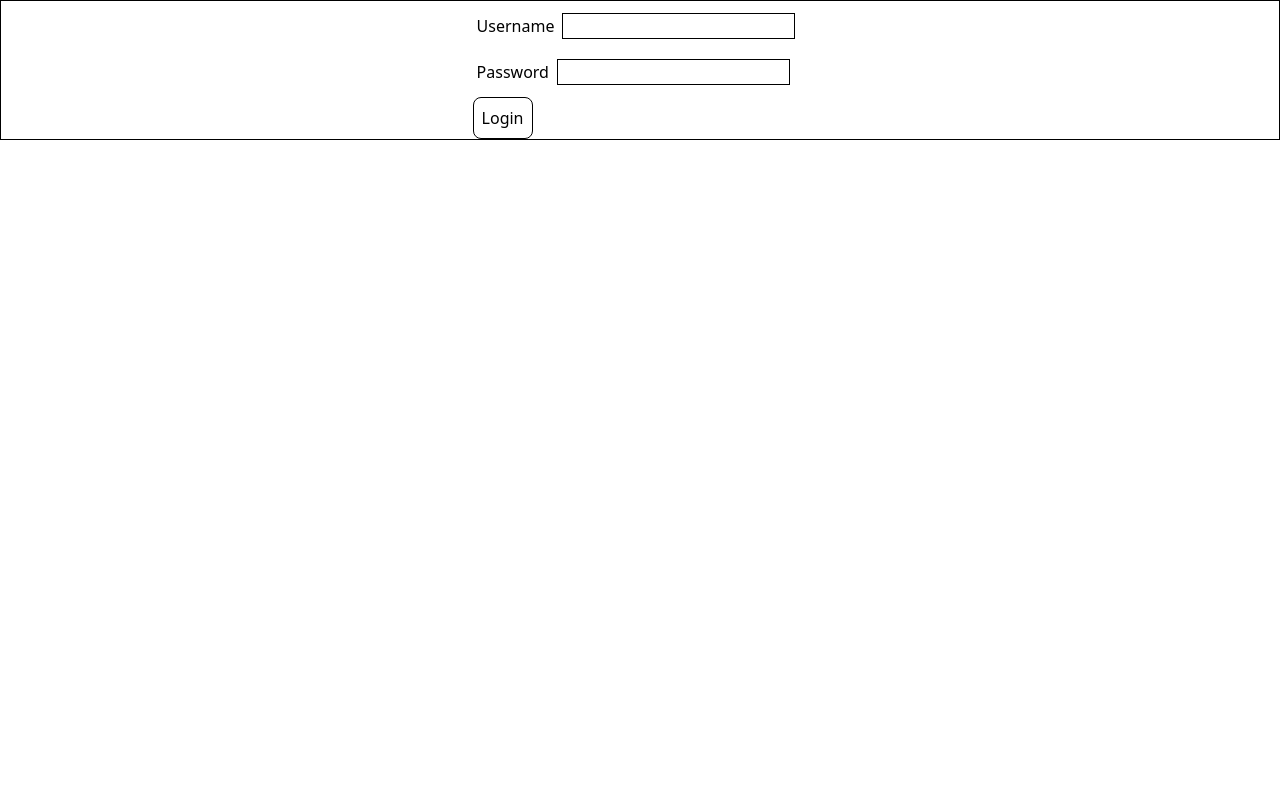
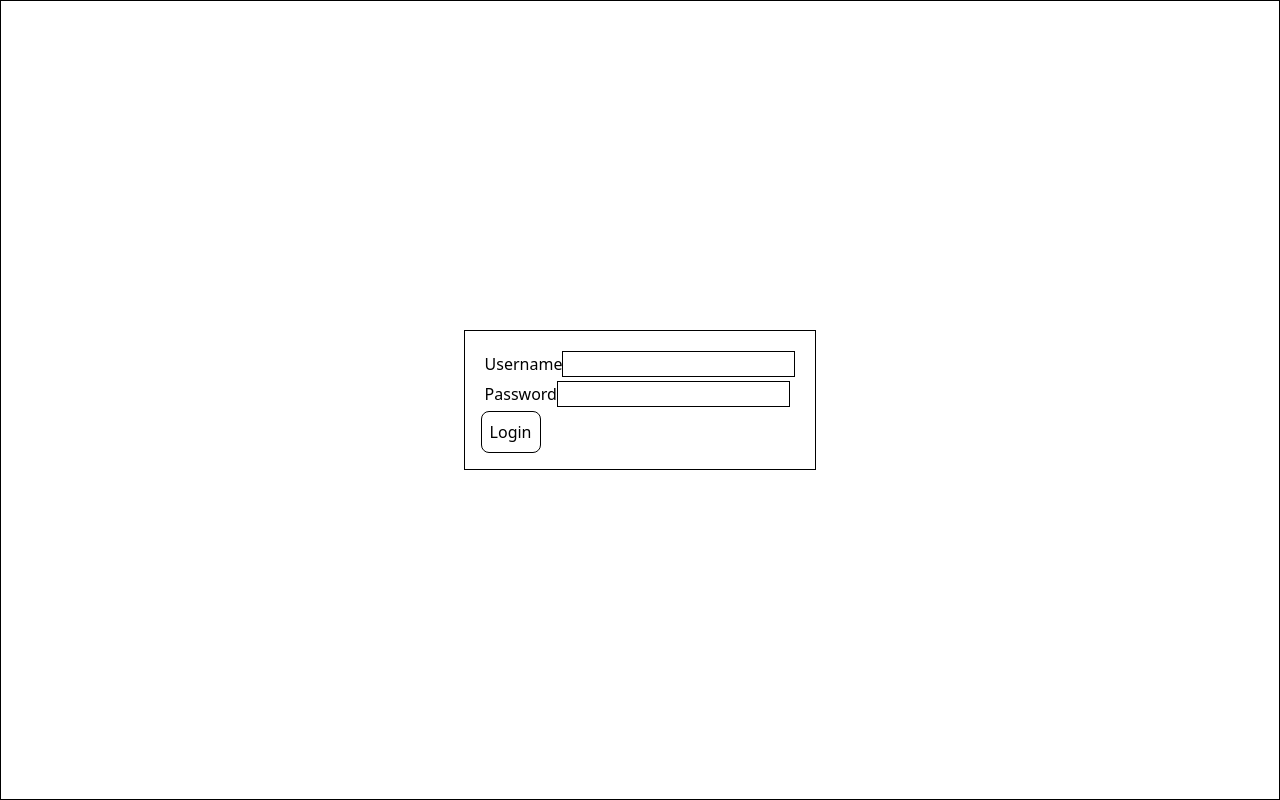
Before and after one commit to pekkoeskola/watch-this-frontend-web, a React (Vite) app: page /login in a window 1280 px wide. Built offline with nearby package versions, Linux system fonts and the light colour scheme.

Commit message:
Added LoginForm component and login route

```diff
--- a/src/components/LoginForm.tsx
+++ b/src/components/LoginForm.tsx
@@ -1,19 +1,18 @@
 const LoginForm = () => {
   return(
-    <div className={"flex justify-center align-baseline border"}>
-      <form className={"flex-row justify-center align-baseline"}>
-        <label className={"block m-1 padding"}>
+    <form className={"border p-4"}>
+      <label className={"m-1 padding block"}>
         Username
-          <input type="text" className={"border m-2"}/>
+        <input type="text" className={"border"}/>
       </label>
-        <label className={"block m-1"}>
+      <label className={"m-1 block"}>
         Password
-          <input type="text" className={"border m-2"}/>
+        <input type="text" className={"border"}/>
       </label>
       <button className={"border p-2 rounded-lg"} type="submit">Login</button>
     </form>
-    </div>
   )
 }
 
+
 export default LoginForm
--- a/src/routes/(auth)/login.tsx
+++ b/src/routes/(auth)/login.tsx
@@ -7,6 +7,8 @@ export const Route = createFileRoute('/(auth)/login')({
 
 function RouteComponent() {
   return(
-    <LoginForm />
+    <div className={"h-screen flex border justify-center items-center"}>
+      <LoginForm />
+    </div>
   )
 }
```
Lines whose indentation alone changed are shown as unchanged.
